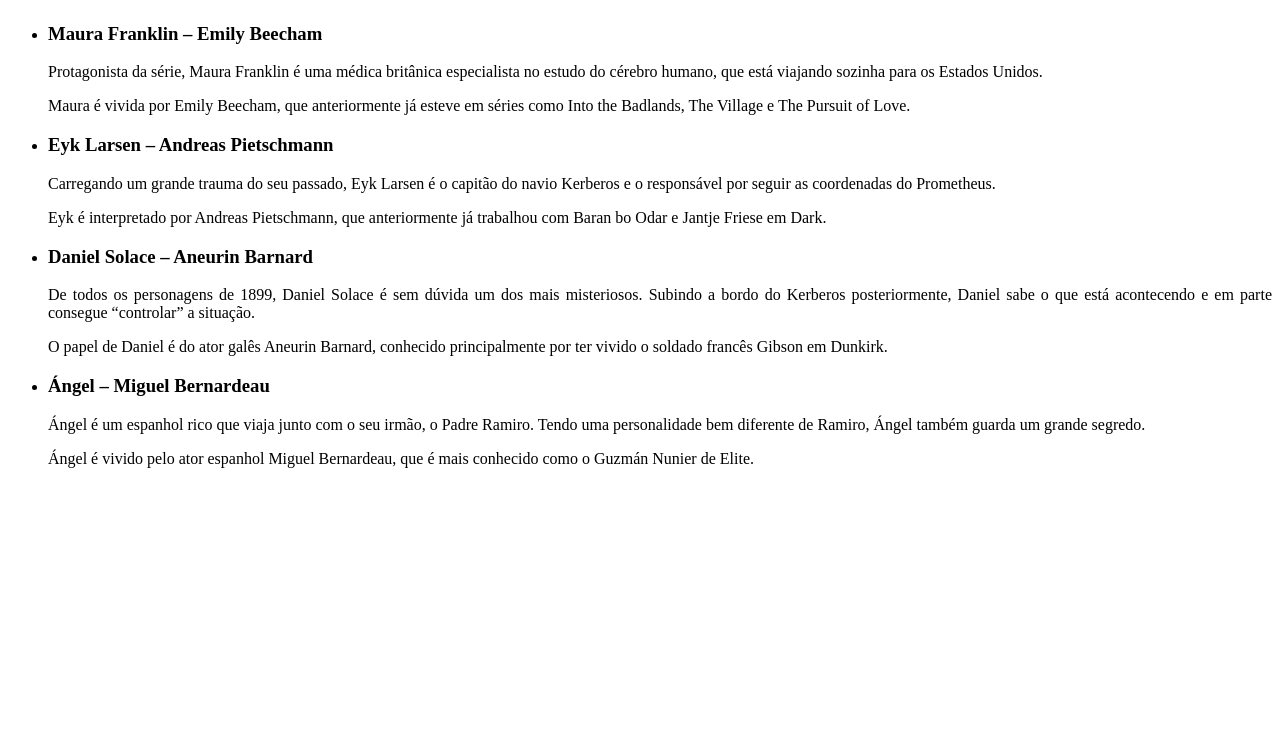
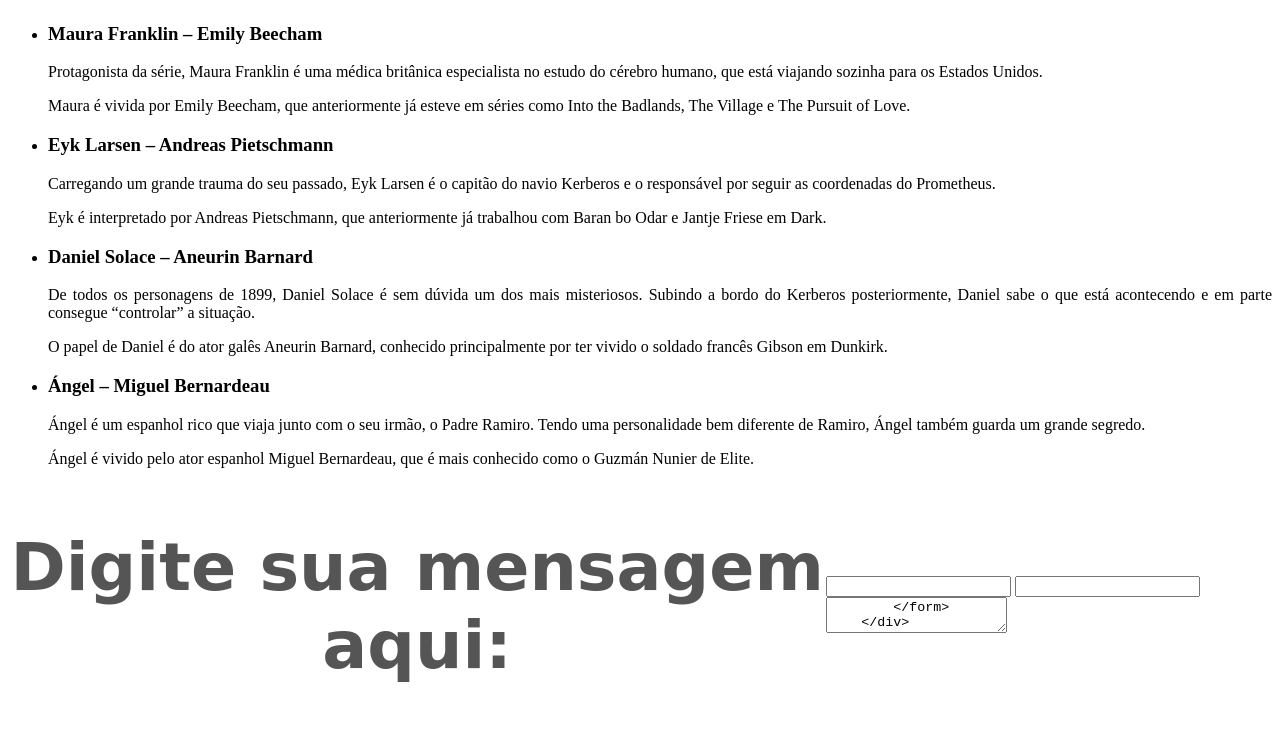
Before and after one commit to LudsonMoreira/meuBlog1b, a plain HTML site: page index.html in a window 1280 px wide. Shown: the part 1522-2254 px from the top of the page. Before the commit the page ends 2006 px from the top, so only its background shows below. Drawn offline with Linux system fonts and the light colour scheme.

Commit message:
Update index.html

```diff
--- a/index.html
+++ b/index.html
@@ -101,6 +101,19 @@
 
         <p>Ángel é vivido pelo ator espanhol Miguel Bernardeau, que é mais conhecido como o Guzmán Nunier de Elite.</p>
     </ul>
+
+    <div class="centro">
+        <h1>Digite sua mensagem aqui: </h1>
+        <form>
+            <label for="nome">
+                <input type="text" id="nome" name="nome"/>
+            </label>
+            <label for="email">
+                <input type="email" id="email" name="email"/>
+            </label>
+            <textarea id="mensagem" name="mensagem"/>
+        </form>
+    </div>
 </body>
 
 </html>
```
